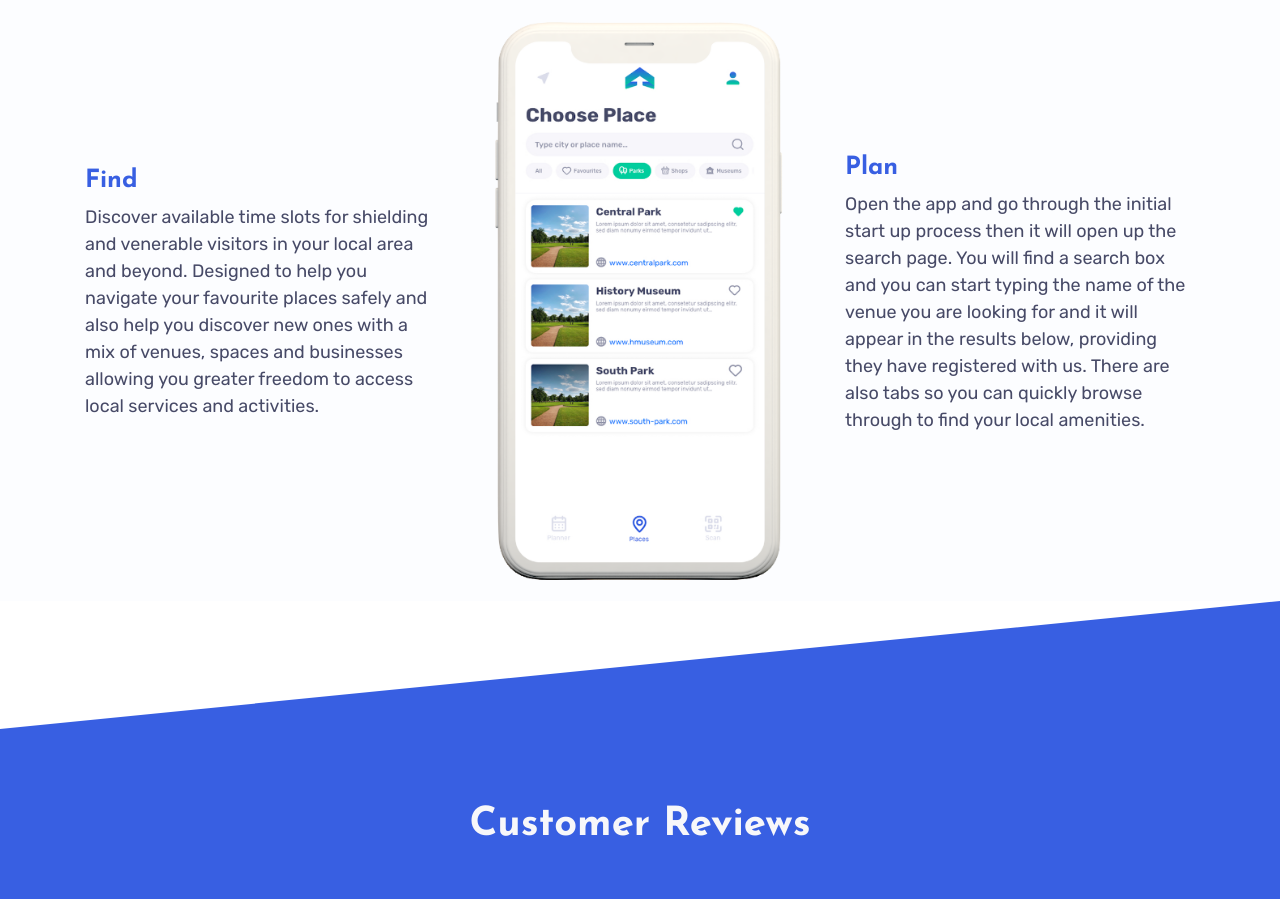
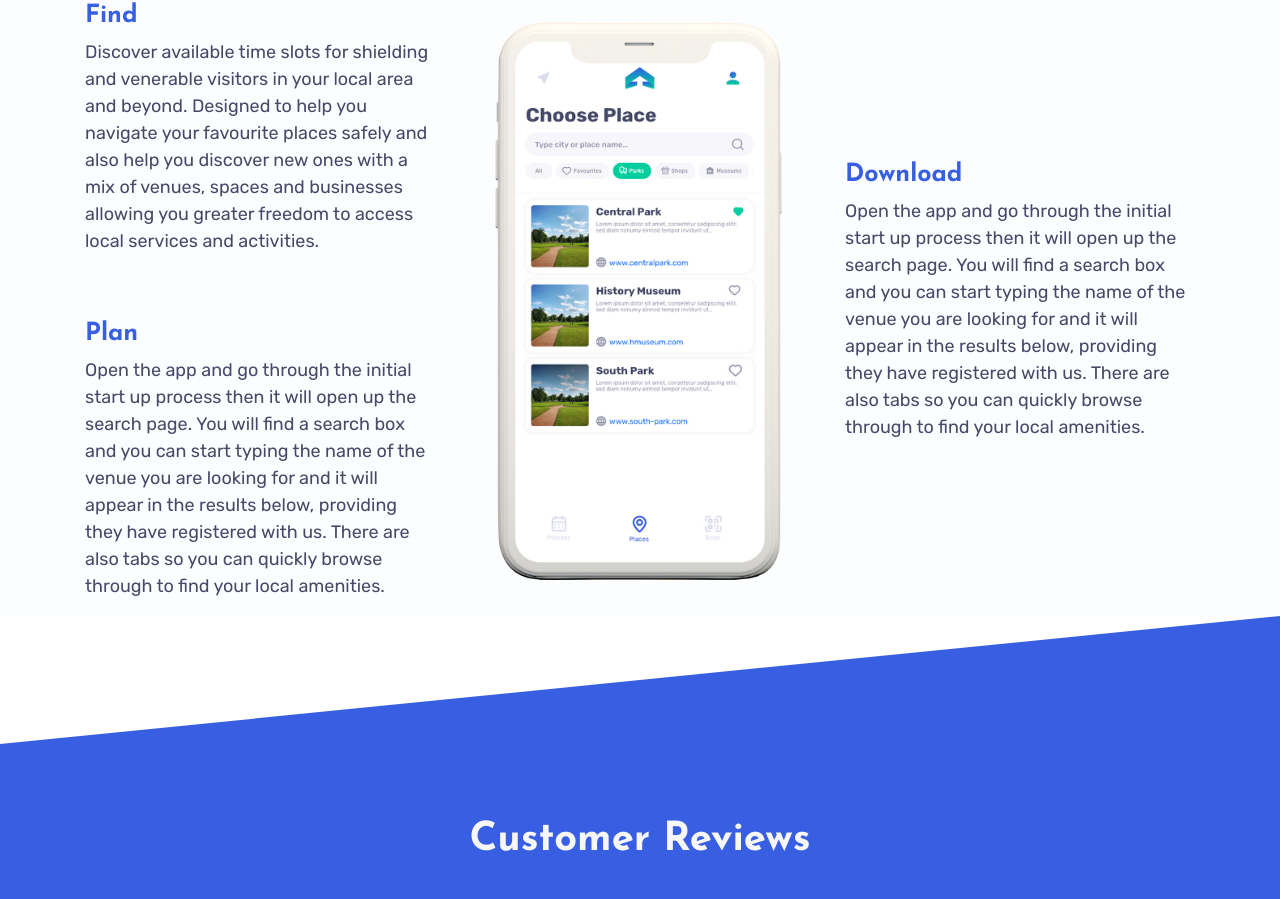
Before and after one commit to openaccessapp/www, a Vue app: page / in a window 1280 px wide. Shown: the part 1220-2119 px from the top of the page. Built offline with nearby package versions, Linux system fonts and the light colour scheme.

Commit message:
Returned the third section

```diff
--- a/content/how-it-works.yaml
+++ b/content/how-it-works.yaml
@@ -4,4 +4,6 @@ sections:
     text: Discover available time slots for shielding and venerable visitors in your local area and beyond. Designed to help you navigate your favourite places safely and also help you discover new ones with a mix of venues, spaces and businesses allowing you greater freedom to access local services and activities.
   - title: Plan
     text: Open the app and go through the initial start up process then it will open up the search page. You will find a search box and you can start typing the name of the venue you are looking for and it will appear in the results below, providing they have registered with us. There are also tabs so you can quickly browse through to find your local amenities.
+  - title: Download
+    text: Open the app and go through the initial start up process then it will open up the search page. You will find a search box and you can start typing the name of the venue you are looking for and it will appear in the results below, providing they have registered with us. There are also tabs so you can quickly browse through to find your local amenities.
 video-link: "https://www.youtube.com/embed/BWwDfLNz4Cc"
--- a/src/components/HowItWorks.vue
+++ b/src/components/HowItWorks.vue
@@ -12,6 +12,10 @@
             <h3 class="title title-name">{{sections[0].title}}</h3>
             <p class="text">{{sections[0].text}}</p>
           </div>
+          <div class="section mt-5" v-if="sections[1]">
+            <h3 class="title title-name">{{sections[1].title}}</h3>
+            <p class="text">{{sections[1].text}}</p>
+          </div>
         </div>
         <div class="col-md-4 col-xl-4 col-sm-12 col-12">
           <div class="mock-image">
@@ -20,9 +24,9 @@
           </div>
         </div>
         <div class="col-md-4 col-xl-4 col-sm-12 col-12 text-section">
-          <div class="section" v-if="sections[1]">
-            <h3 class="title title-name">{{sections[1].title}}</h3>
-            <p class="text">{{sections[1].text}}</p>
+          <div class="section" v-if="sections[2]">
+            <h3 class="title title-name">{{sections[2].title}}</h3>
+            <p class="text">{{sections[2].text}}</p>
           </div>
         </div>
       </div>
```
